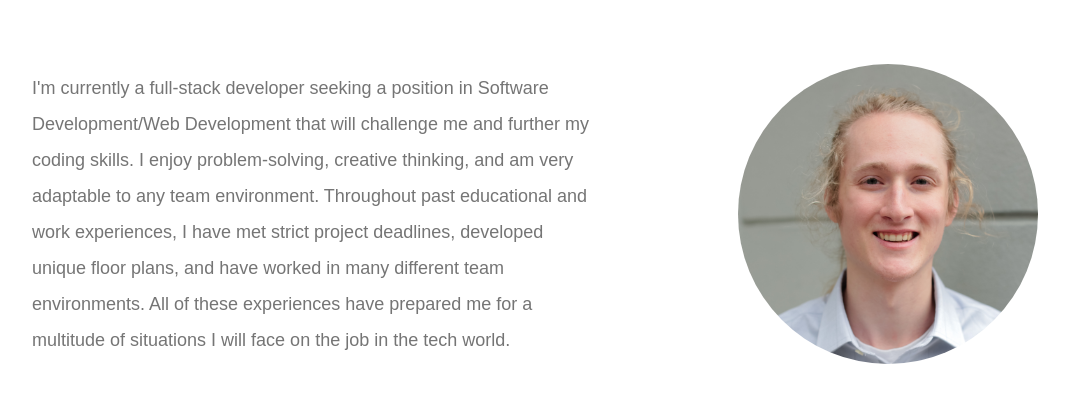
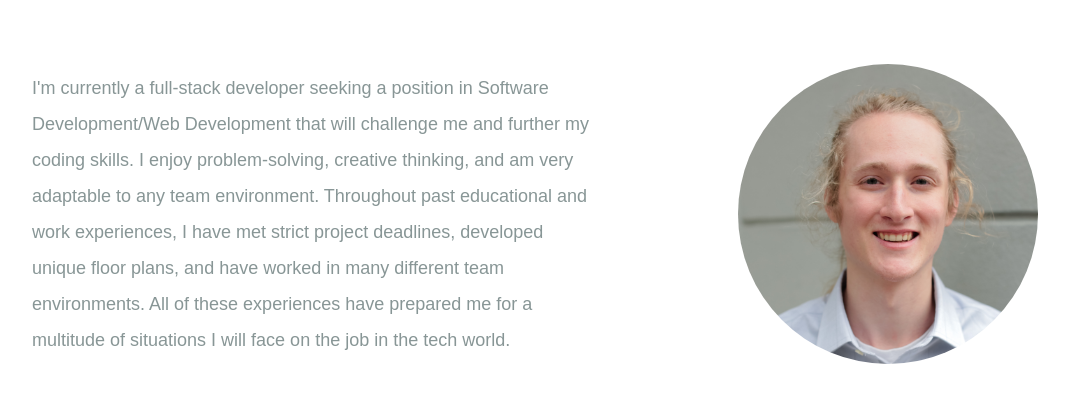
Before and after one commit to Tristanoshier/portfolioV3.0, a React (Create React App) app: page / in a window 1280 px wide. Shown: the part 999-1402 px from the top of the page, without its empty margins (96-1183 px from the left). Built offline with nearby package versions, Linux system fonts and the light colour scheme; a web font is replaced by a local one.

Commit message:
change text color

```diff
--- a/src/css/main.css
+++ b/src/css/main.css
@@ -7,7 +7,7 @@
     --lightgrey: rgb(243, 243, 243);
     --black: #252422;
     --main-font: 'Muli', sans-serif;
-    --text: #757575;
+    --text: #889696;;
 }
 
 html {
```
